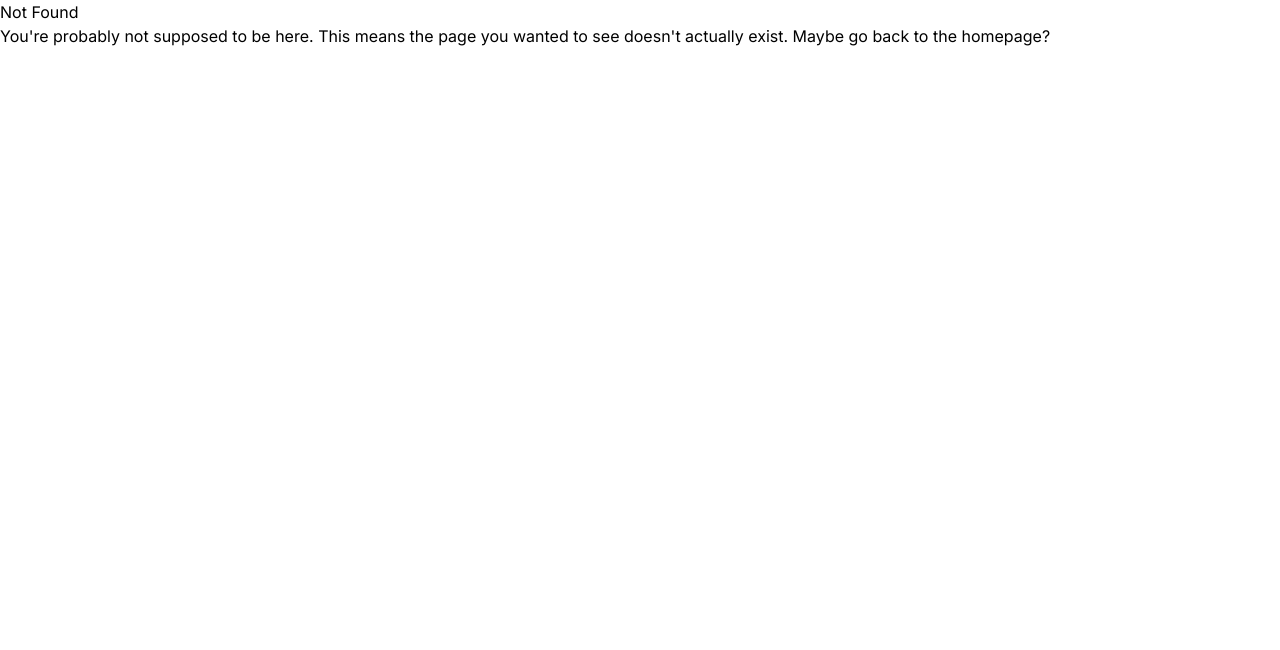
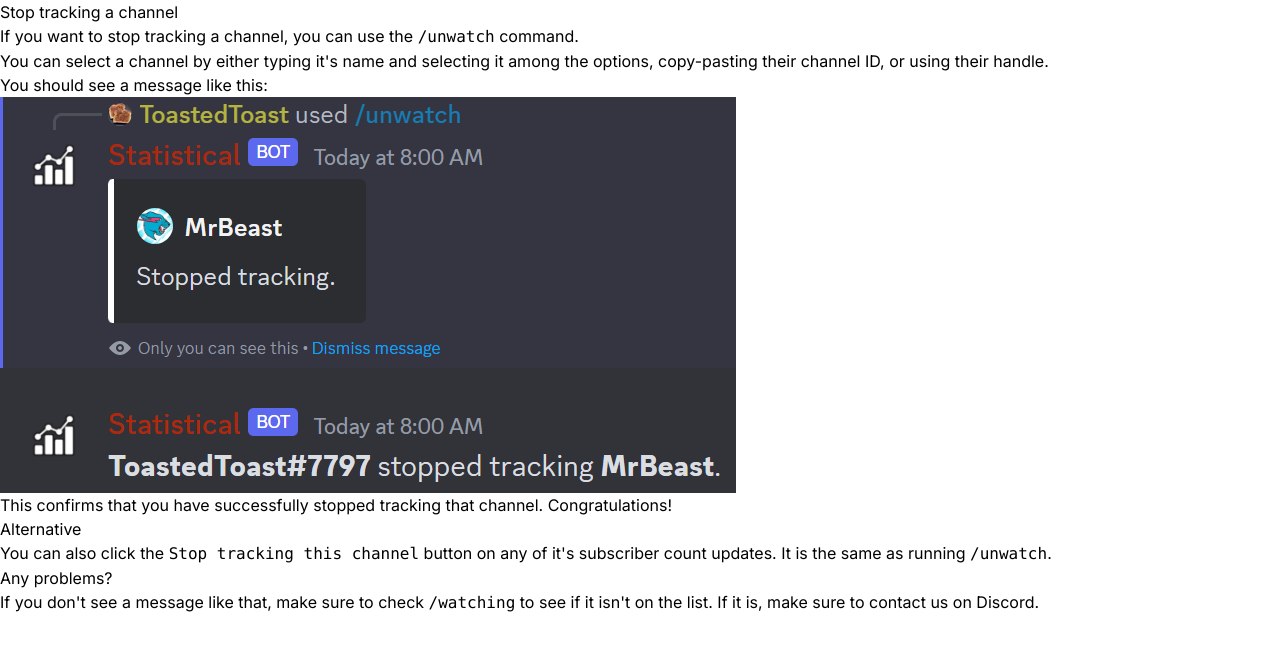
Before and after one commit to StatisticalLabs/website, a Next.js app: page /docs/stop-tracking in a window 1280 px wide. Before the commit this address had no page. Shown: the top 650 px of the page. Built offline with nearby package versions, Linux system fonts and the light colour scheme.

Commit message:
rename tracking to start-tracking, add stop-tracking

```diff
--- a/pages/docs/_meta.json
+++ b/pages/docs/_meta.json
@@ -1,5 +1,6 @@
 {
   "index": "Introduction",
-  "tracking": "Tracking a channel",
+  "start-tracking": "Start tracking a channel",
+  "stop-tracking": "Stop tracking a channel",
   "server-related-stats": "Server-related statistics"
 }
--- a/pages/docs/tracking.mdx
+++ b/pages/docs/start-tracking.mdx
@@ -1,4 +1,4 @@
-# Tracking a channel
+# Start tracking a channel
 
 To track a channel, you can use the `/watch` command.
 
--- /dev/null
+++ b/pages/docs/stop-tracking.mdx
@@ -0,0 +1,18 @@
+# Stop tracking a channel
+
+If you want to stop tracking a channel, you can use the `/unwatch` command.
+
+You can select a channel by either typing it's name and selecting it among the options, copy-pasting their channel ID, or using their handle.
+
+You should see a message like this:
+![Successful Untrack Example](/docs/successful_untrack.png)
+
+This confirms that you have successfully stopped tracking that channel. Congratulations!
+
+## Alternative
+
+You can also click the `Stop tracking this channel` button on any of it's subscriber count updates. It is the same as running `/unwatch`.
+
+## Any problems?
+
+If you don't see a message like that, make sure to check `/watching` to see if it isn't on the list. If it is, make sure to contact us on [Discord](/discord).
```
Also changed, not shown: public/docs/successful_untrack.png (added).
